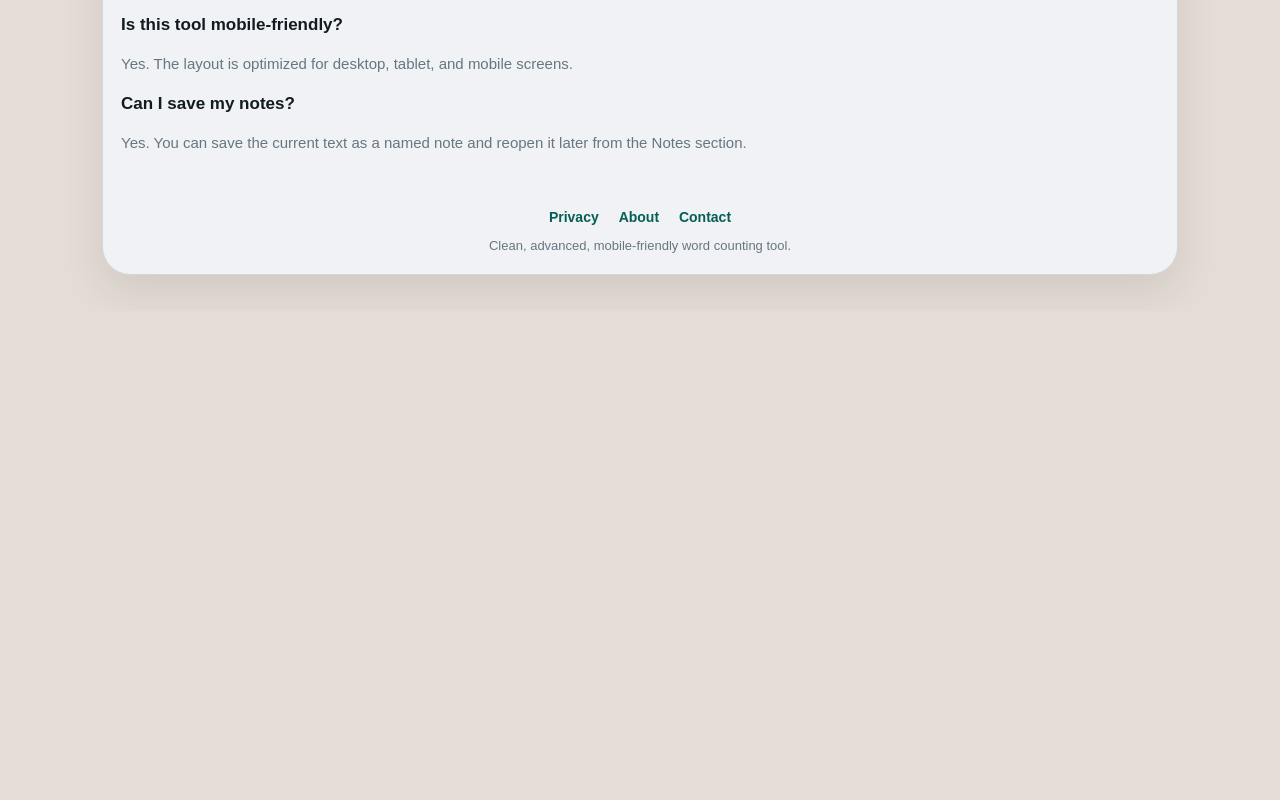
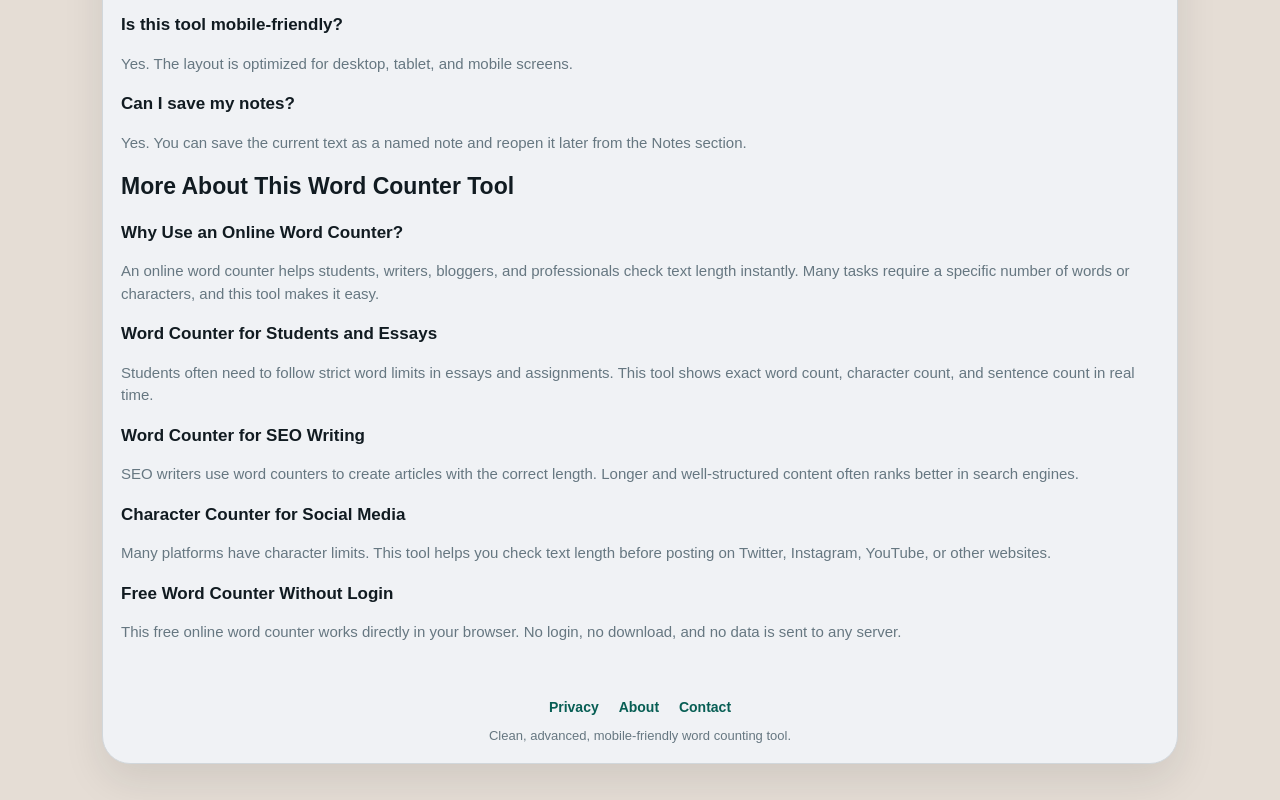
Before and after one commit to shahidlogs/online-word-counter-tool, a plain HTML site: page index.html in a window 1280 px wide. Shown: the part 1660-2460 px from the top of the page. Before the commit the page ends 1971 px from the top, so only its background shows below. Drawn offline with Linux system fonts and the light colour scheme.

Commit message:
Update index.html

```diff
--- a/index.html
+++ b/index.html
@@ -861,6 +861,33 @@
 
         <h3>Can I save my notes?</h3>
         <p>Yes. You can save the current text as a named note and reopen it later from the Notes section.</p>
+
+        <h2>More About This Word Counter Tool</h2>
+
+        <h3>Why Use an Online Word Counter?</h3>
+        <p>
+        An online word counter helps students, writers, bloggers, and professionals check text length instantly. Many tasks require a specific number of words or characters, and this tool makes it easy.
+        </p>
+
+        <h3>Word Counter for Students and Essays</h3>
+        <p>
+        Students often need to follow strict word limits in essays and assignments. This tool shows exact word count, character count, and sentence count in real time.
+        </p>
+
+        <h3>Word Counter for SEO Writing</h3>
+        <p>
+        SEO writers use word counters to create articles with the correct length. Longer and well-structured content often ranks better in search engines.
+        </p>
+
+        <h3>Character Counter for Social Media</h3>
+        <p>
+        Many platforms have character limits. This tool helps you check text length before posting on Twitter, Instagram, YouTube, or other websites.
+        </p>
+
+        <h3>Free Word Counter Without Login</h3>
+        <p>
+        This free online word counter works directly in your browser. No login, no download, and no data is sent to any server.
+        </p>
       </div>
 
       <div class="site-footer">
```
